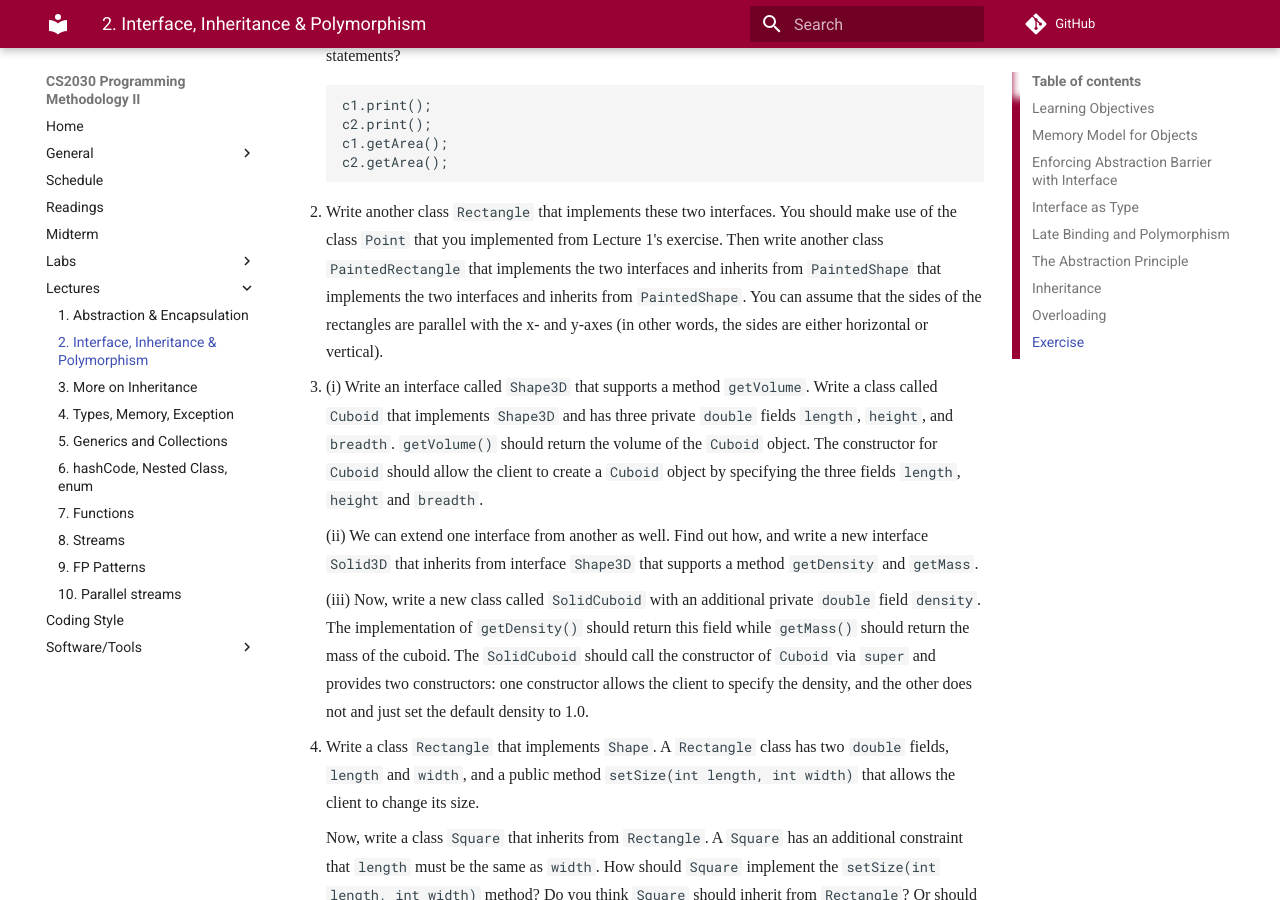
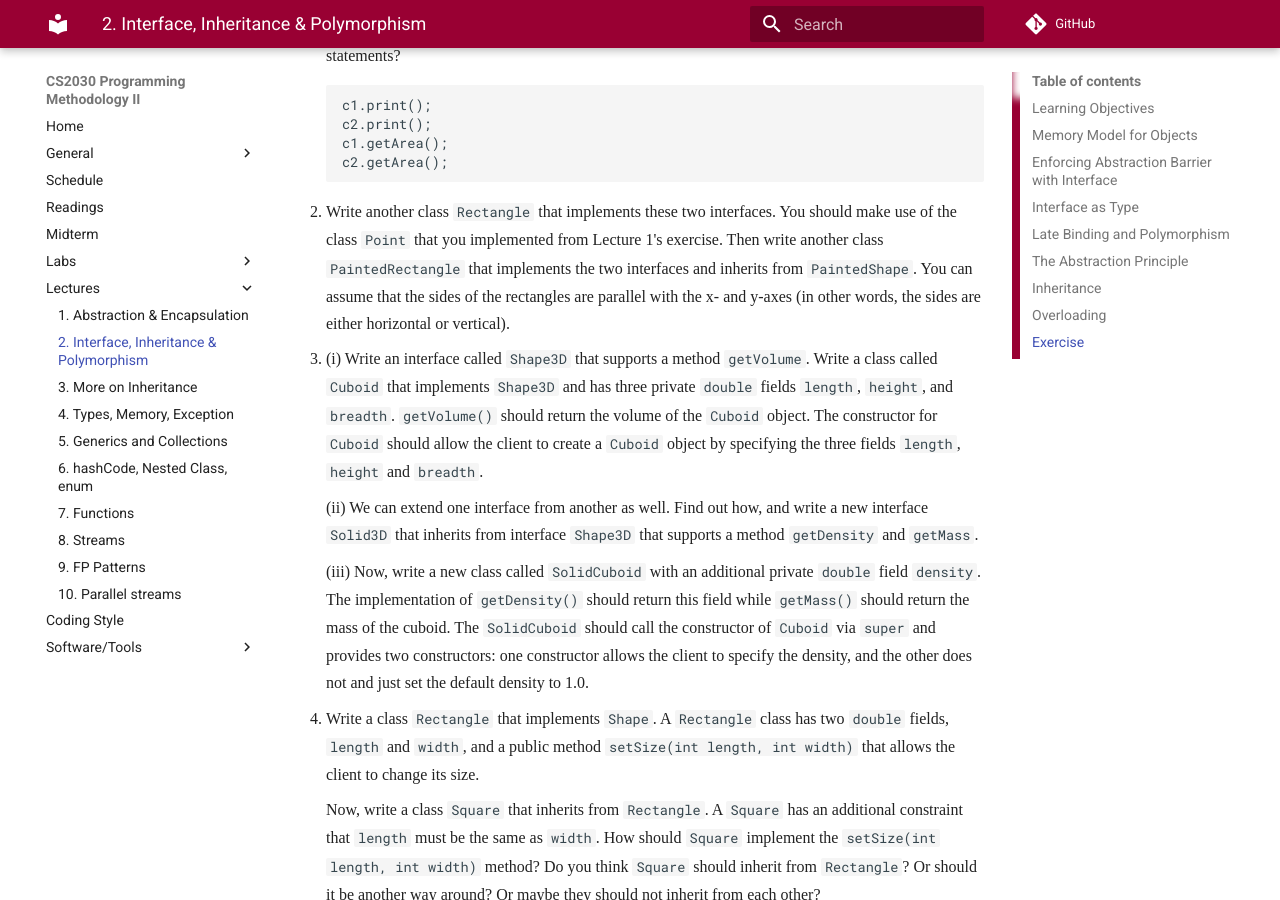
Before and after one commit to nus-cs2030/1718-s2, an MkDocs documentation site: the page built from docs/lec02.md, in a window 1280 px wide and 900 px high, scrolled down 13430 px. Built offline with MkDocs 1.6.1 and Material for MkDocs 9.7.7, drawn with Linux system fonts in a browser that asks for light colours; nearby versions of some CDN libraries; some web fonts are replaced; comment, search, counter and statistics services are not loaded; old or Windows-style settings are respelled for this version of MkDocs.

Commit message:
Removed duplicate text

````diff
--- a/docs/lec02.md
+++ b/docs/lec02.md
@@ -429,7 +429,7 @@ Even though the example above shows overloading of the constructor, we can overl
     c2.getArea();
     ```
 
-2. Write another class `Rectangle` that implements these two interfaces.  You should make use of the class `Point` that you implemented from Lecture 1's exercise.  Then write another class `PaintedRectangle` that implements the two interfaces and inherits from `PaintedShape` that implements the two interfaces and inherits from `PaintedShape`.  You can assume that the sides of the rectangles are parallel with the x- and y-axes (in other words, the sides are either horizontal or vertical).
+2. Write another class `Rectangle` that implements these two interfaces.  You should make use of the class `Point` that you implemented from Lecture 1's exercise.  Then write another class `PaintedRectangle` that implements the two interfaces and inherits from `PaintedShape`.  You can assume that the sides of the rectangles are parallel with the x- and y-axes (in other words, the sides are either horizontal or vertical).
 
 3. (i) Write an interface called `Shape3D` that supports a method `getVolume`.  Write a class called `Cuboid` that implements `Shape3D` and has three private `double` fields `length`, `height`, and `breadth`.  `getVolume()` should return the volume of the `Cuboid` object.  The constructor for `Cuboid` should allow the client to create a `Cuboid` object by specifying the three fields `length`, `height` and `breadth`.
 
````
